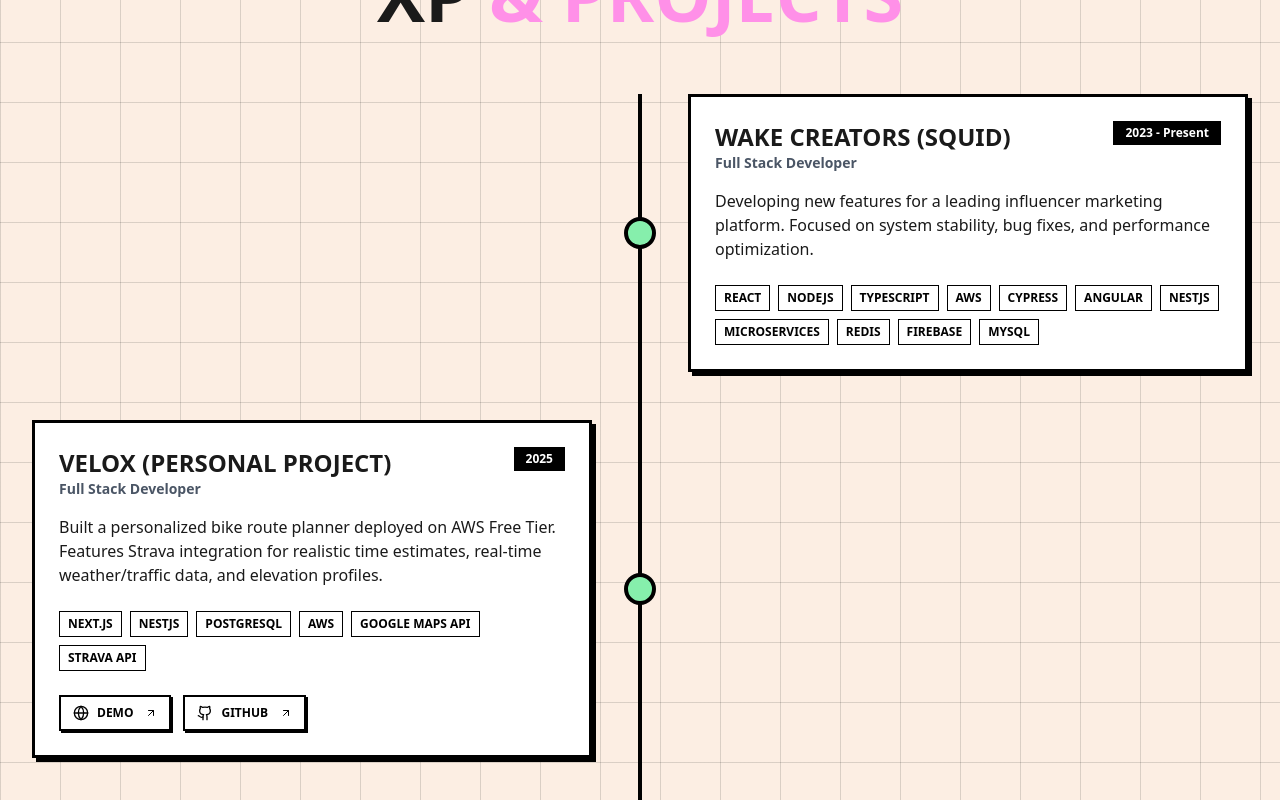
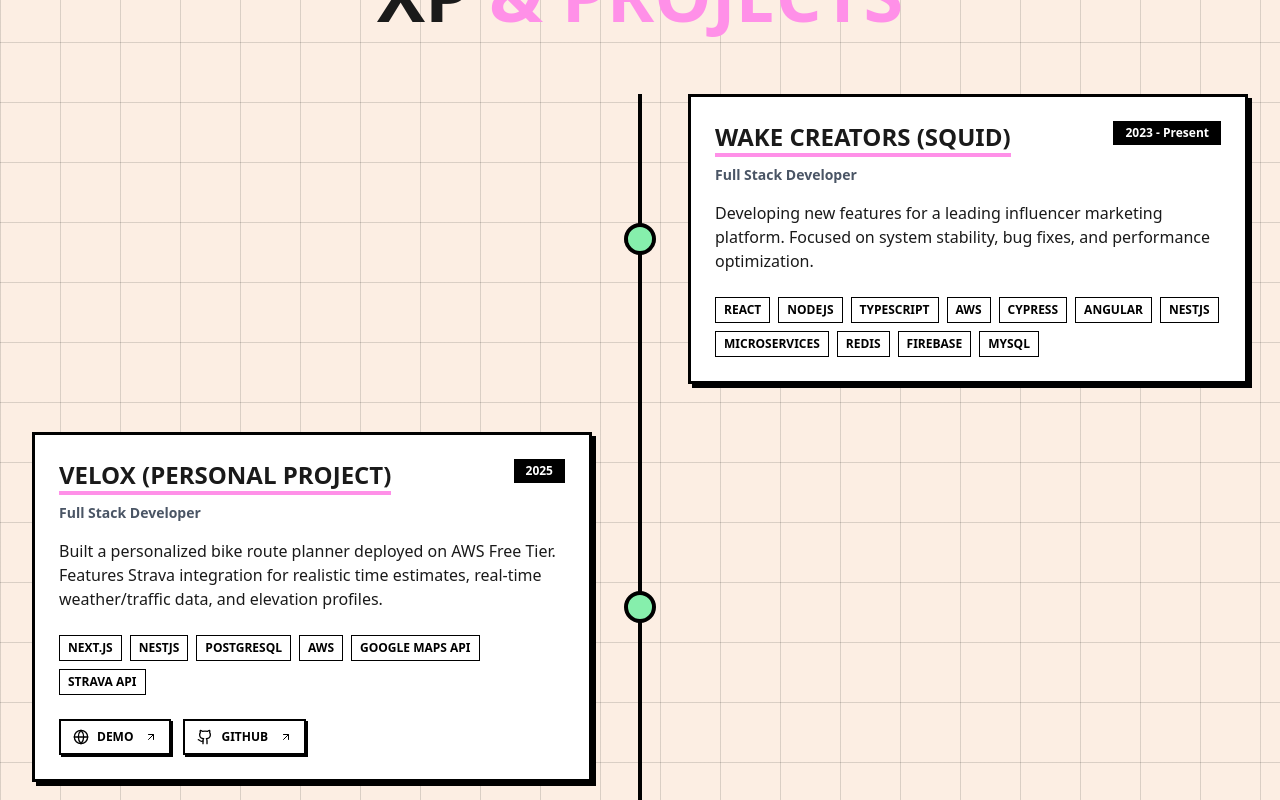
Before and after one commit to htamagnus/personal-portfolio, a Next.js app: page / in a window 1280 px wide. Shown: the part 3060-3860 px from the top of the page. Built offline with nearby package versions, Linux system fonts and the light colour scheme; no server answers.

Commit message:
style: Improve styling of company name in Experience section with border and layout adjustments for better visual hierarchy

```diff
--- a/components/sections/Experience.tsx
+++ b/components/sections/Experience.tsx
@@ -34,9 +34,11 @@ export function Experience() {
               <div className="flex-1 w-full">
                 <Card className="hover:bg-neon-yellow transition-colors duration-300 group">
                   <div className="flex justify-between items-start mb-4">
-                    <div>
-                      <h3 className="text-2xl font-display font-bold uppercase">{exp.company}</h3>
-                      <p className="font-mono text-sm font-bold text-gray-600 dark:text-gray-400 group-hover:text-black">
+                    <div className="flex flex-col items-start">
+                      <h3 className="text-2xl font-display font-bold uppercase border-b-4 border-neon-pink inline-block mb-2">
+                        {exp.company}
+                      </h3>
+                      <p className="font-mono text-sm font-bold text-gray-600 dark:text-gray-600 group-hover:text-black">
                         {exp.role}
                       </p>
                     </div>
```
